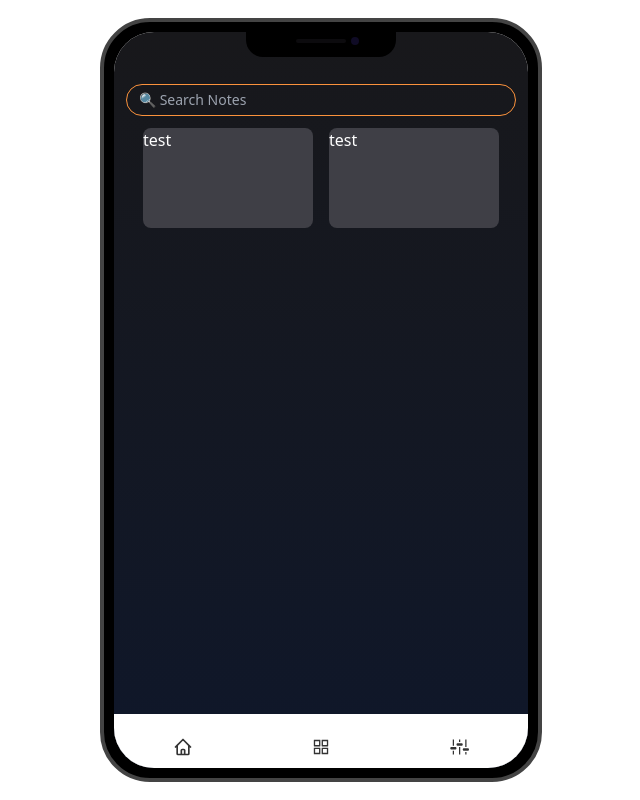
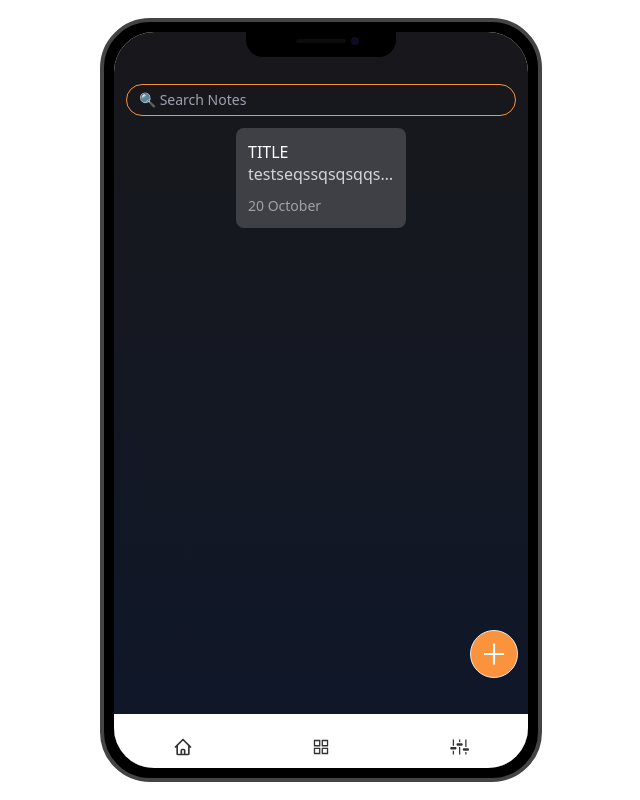
Before and after one commit to ichala/web-phone, a React (Create React App) app: page /notes in a window 1280 px wide. Shown: the whole page, without its empty margins (319-959 px from the left). Built offline with nearby package versions, Linux system fonts and the light colour scheme; no server answers; sample sign-in values are in the browser's storage.

Commit message:
Add notes design

```diff
--- a/src/main.css
+++ b/src/main.css
@@ -8,3 +8,13 @@ overflow: hidden;
 .last {
     background-color: rgb(46,95,201) !important;
 }
+/* Hide scrollbar for Chrome, Safari and Opera */
+.no-scrollbar::-webkit-scrollbar {
+    display: none;
+}
+
+/* Hide scrollbar for IE, Edge and Firefox */
+.no-scrollbar {
+    -ms-overflow-style: none;  /* IE and Edge */
+    scrollbar-width: none;  /* Firefox */
+}
--- a/src/screens/Pages/Notes/Notes.jsx
+++ b/src/screens/Pages/Notes/Notes.jsx
@@ -1,5 +1,6 @@
 import React, { useEffect, useState } from 'react';
 import { motion } from 'framer-motion';
+import { AiOutlinePlus } from 'react-icons/ai';
 
 function Notes() {
   const [Loading, setLoading] = useState(true);
@@ -32,18 +33,25 @@ function Notes() {
       )
         : (
           <>
-            <div className="mt-10 p-3 flex items-center text-orange-400">
-              <input type="text" className="input input-sm w-full bg-transparent border-1 rounded-full border-orange-400 " placeholder="🔍 Search Notes" />
-            </div>
-            <div className="flex flex-wrap justify-center items-center gap-4">
-              <div className="note text-white w-[170px] h-[100px]  bg-zinc-700 rounded-lg">
-                test
+            <div className="relative h-full">
+              <div className="mt-10 p-3 flex items-center text-orange-400">
+                <input type="text" className="input input-sm w-full bg-transparent border-1 rounded-full border-orange-400 " placeholder="🔍 Search Notes" />
               </div>
-              <div className="note text-white w-[170px] h-[100px]  bg-zinc-700 rounded-lg">
-                test
+              <div className="flex flex-wrap justify-center max-h-full items-center gap-4 overflow-y-scroll no-scrollbar">
+                <div className="note text-white  w-[170px] h-[100px] p-3 bg-zinc-700 rounded-lg flex flex-col">
+                  <div className="title text-bold uppercase truncate">title</div>
+                  <div className="description text-zinc-300 truncate text-semibold  text-md">testseqssqsqsqqsqssqs</div>
+                  <div className="text-zinc-400 mt-3 text-semibold text-sm">20 October</div>
+                </div>
+
+              </div>
+              <div className="absolute bottom-[130px] z-10 right-[10px] ">
+                <button type="button" className="btn bg-orange-400 hover:bg-orange-600  btn-circle text-white">
+                  <AiOutlinePlus size={30} />
+                </button>
+
               </div>
             </div>
-
           </>
         )}
     </motion.div>
```
